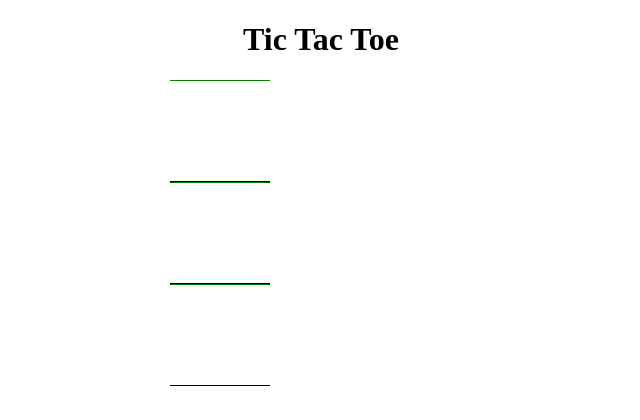
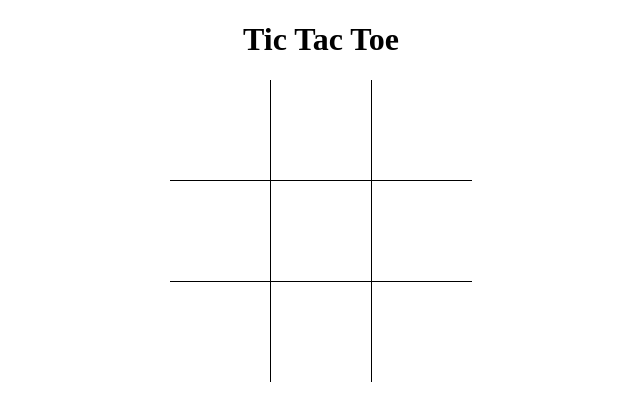
Before and after one commit to katherineflem/tictactoe, a plain HTML site: page index.html in a window 1280 px wide. Shown: the whole page, without its empty margins (319-959 px from the left). Drawn offline with Linux system fonts and the light colour scheme.

Commit message:
completed css tic tac toe

```diff
--- a/styles.css
+++ b/styles.css
@@ -1,6 +1,8 @@
 .board {padding:3em}
 h1 {text-align: center}
-.row > div {float:left; height:100px; width:100px;clear:both}
-.row {margin:0 auto; width:302px;}
+.row > div {float:left; height:100px; width:100px;}
+.row {margin:0 auto; width:302px;clear:both}
 .top{border-bottom:1px black solid}
-.top {border-top:1px green solid}
+.bottom {border-top:1px black solid}
+.left {border-right:1px black solid}
+.right {border-left:1px black solid}
```
